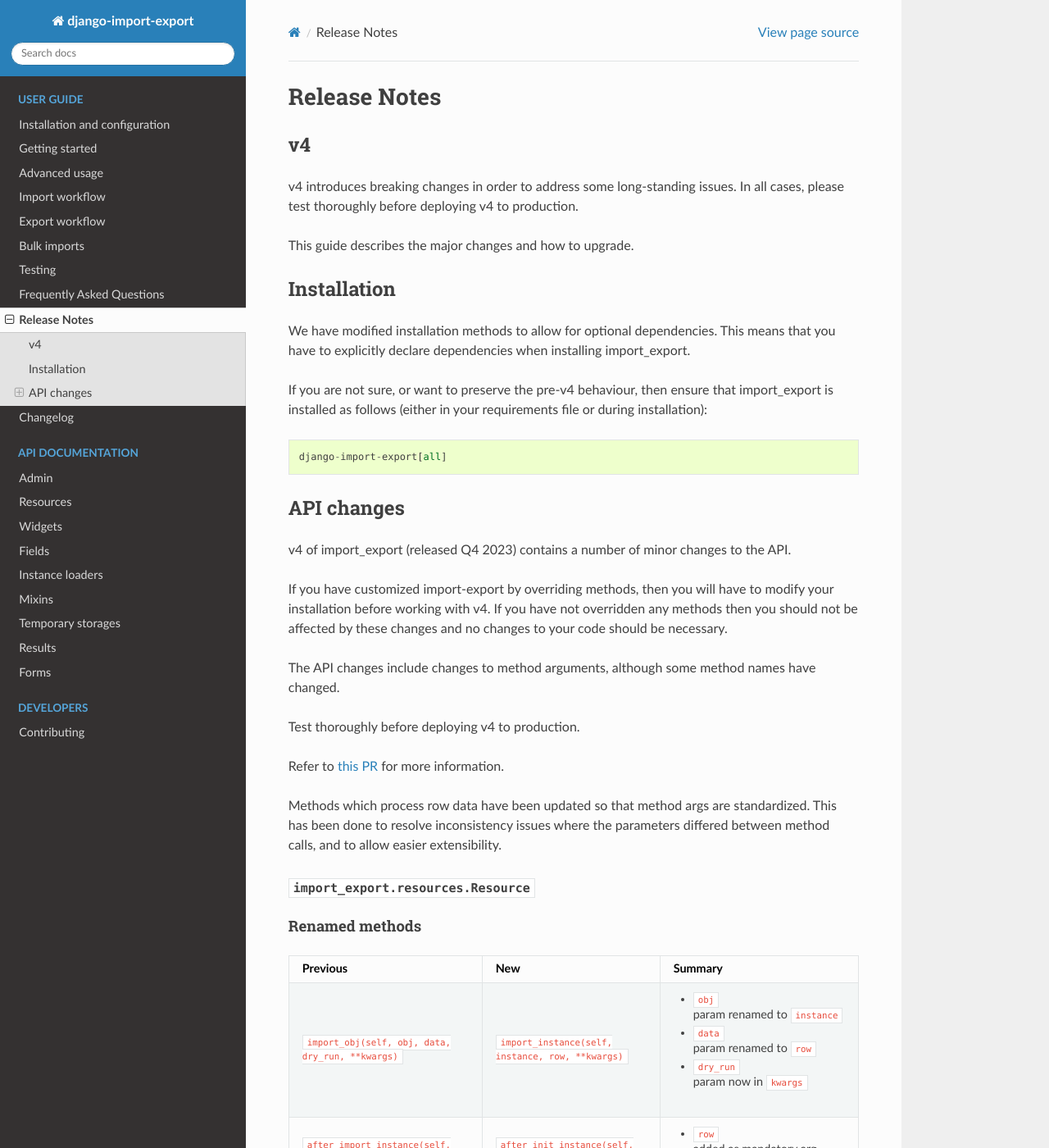
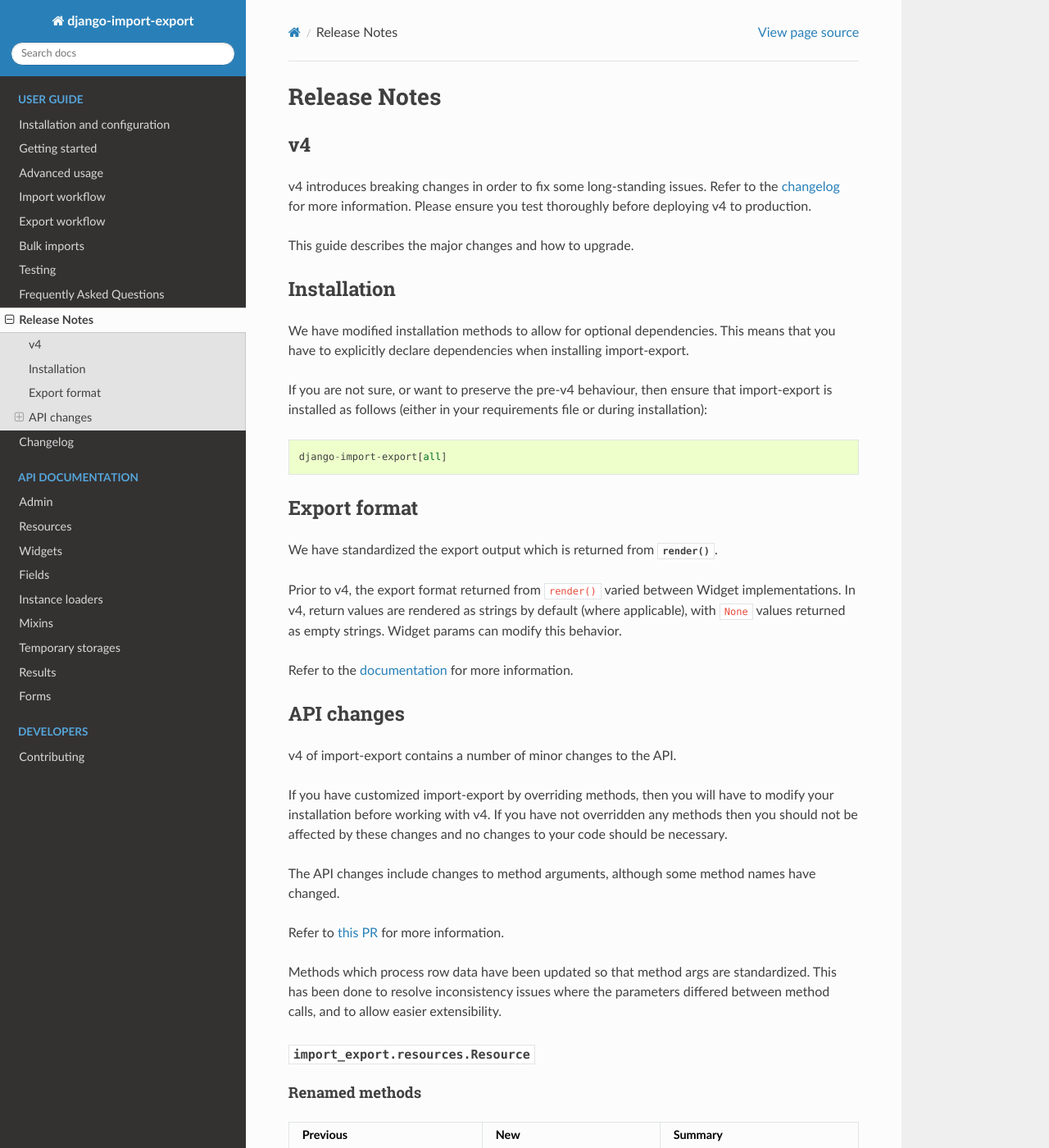
Before and after one commit to django-import-export/django-import-export, a Sphinx documentation site: the page built from docs/release_notes.rst, in a window 1280 px wide and 1400 px high. Shown: the whole window at 82% size. Built offline with Sphinx 7.4.7 and the Read the Docs theme 2.0.0, drawn with Linux system fonts in a browser that asks for light colours; pages that are not in the unit, such as notebooks, are missing from menus; the version number could not be read and is left out.

Commit message:
doc updates

```diff
--- a/docs/advanced_usage.rst
+++ b/docs/advanced_usage.rst
@@ -896,7 +896,7 @@
 Interoperability with 3rd party libraries
 -----------------------------------------
 
-import_export extends the Django Admin interface.  There is a possibility that clashes may occur with other 3rd party
+import-export extends the Django Admin interface.  There is a possibility that clashes may occur with other 3rd party
 libraries which also use the admin interface.
 
 django-admin-sortable2
--- a/docs/installation.rst
+++ b/docs/installation.rst
@@ -2,7 +2,7 @@
 Installation and configuration
 ==============================
 
-import_export is available on the Python Package Index (PyPI), so it
+import-export is available on the Python Package Index (PyPI), so it
 can be installed with standard Python tools like ``pip`` or ``easy_install``::
 
   pip install django-import-export
@@ -38,9 +38,7 @@
     $ python manage.py collectstatic
 
 All prerequisites are set up! See :doc:`getting_started` to learn how to use
-import_export in your project.
-
-
+import-export in your project.
 
 Settings
 ========
--- a/docs/release_notes.rst
+++ b/docs/release_notes.rst
@@ -5,8 +5,9 @@
 v4
 ==
 
-v4 introduces breaking changes in order to address some long-standing issues.
-In all cases, please test thoroughly before deploying v4 to production.
+v4 introduces breaking changes in order to fix some long-standing issues.
+Refer to the :doc:`changelog<changelog>` for more information. Please ensure you test
+thoroughly before deploying v4 to production.
 
 This guide describes the major changes and how to upgrade.
 
@@ -14,18 +15,30 @@
 ============
 
 We have modified installation methods to allow for optional dependencies.
-This means that you have to explicitly declare dependencies when installing import_export.
+This means that you have to explicitly declare dependencies when installing import-export.
 
 If you are not sure, or want to preserve the pre-v4 behaviour, then ensure that
-import_export is installed as follows (either in your requirements file or during
+import-export is installed as follows (either in your requirements file or during
 installation)::
 
   django-import-export[all]
 
+Export format
+=============
+
+We have standardized the export output which is returned from
+:meth:`~import_export.widgets.Widget.render`.
+
+Prior to v4, the export format returned from ``render()`` varied between Widget implementations.
+In v4, return values are rendered as strings by default (where applicable), with
+``None`` values returned as empty strings.  Widget params can modify this behavior.
+
+Refer to the :doc:`documentation<api_widgets>` for more information.
+
 API changes
 ===========
 
-v4 of import_export (released Q4 2023) contains a number of minor changes to the API.
+v4 of import-export contains a number of minor changes to the API.
 
 If you have customized import-export by overriding methods, then you will have to
 modify your installation before working with v4.  If you have not overridden any
@@ -34,8 +47,6 @@
 
 The API changes include changes to method arguments, although some method names have
 changed.
-
-Test thoroughly before deploying v4 to production.
 
 Refer to
 `this PR <https://github.com/django-import-export/django-import-export/pull/1641/>`_
```
